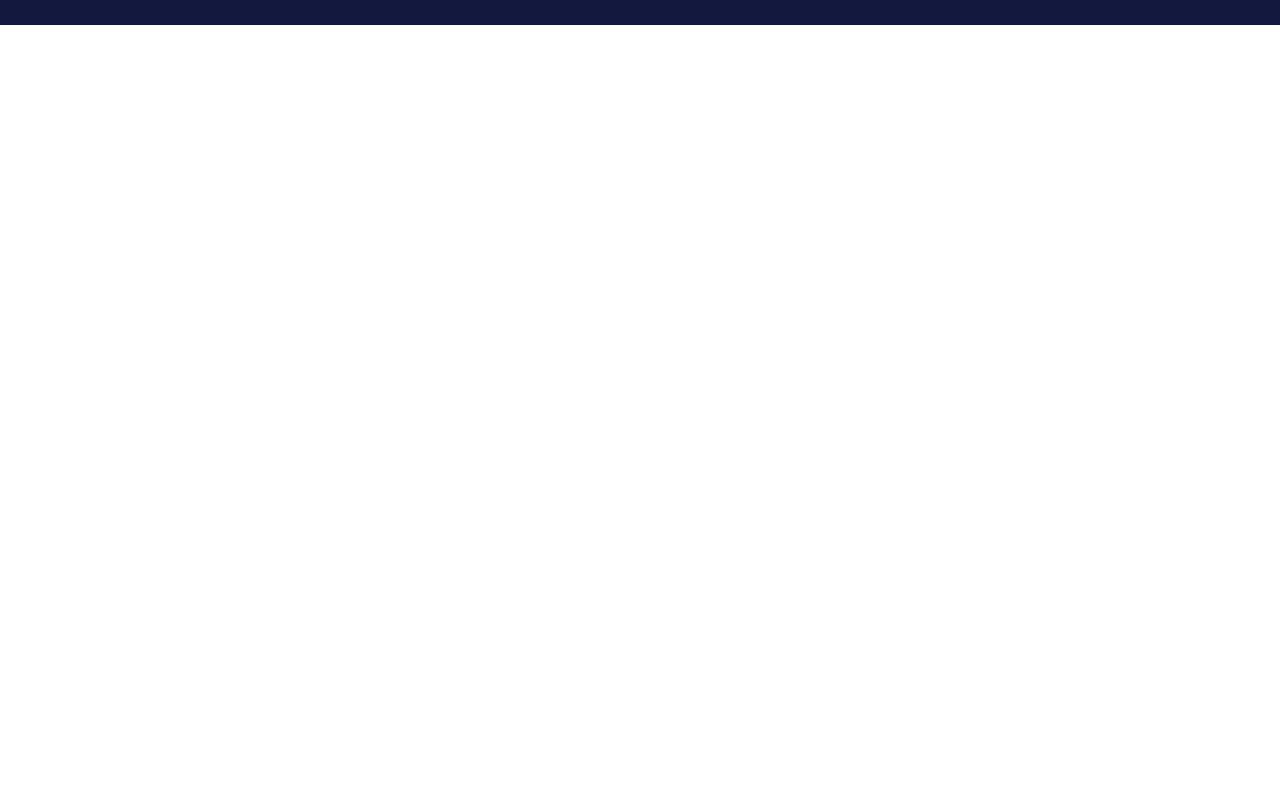
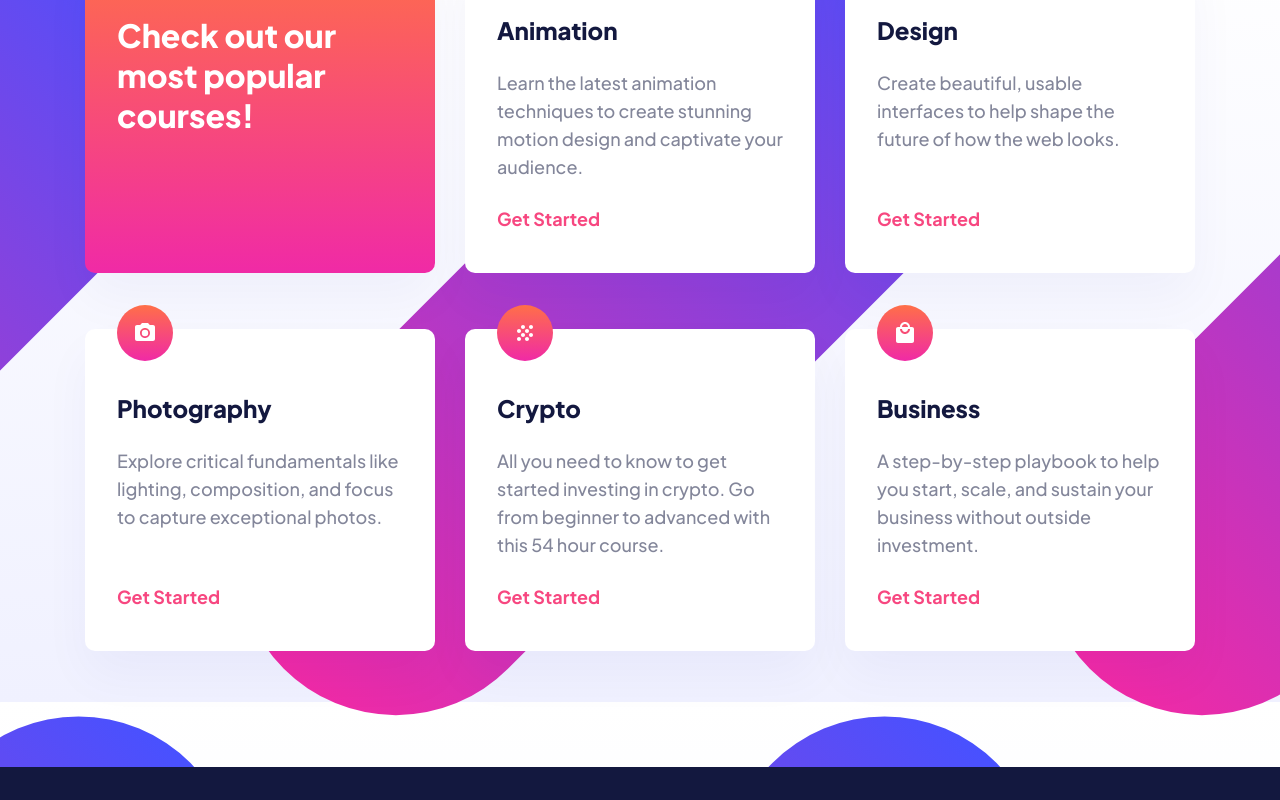
Before and after one commit to tokhirboiskhonov/skilled-elearning-landing, a plain HTML site: page index.html in a window 1280 px wide. Shown: the part 898-1698 px from the top of the page. Before the commit the page ends 923 px from the top, so only its background shows below. Drawn offline with nearby package versions, Linux system fonts and the light colour scheme.

Commit message:
feat: finished popular-course section

```diff
--- a/css/style.css
+++ b/css/style.css
@@ -190,6 +190,72 @@ img {
   color: var(--dark);
 }
 
+/* CARD */
+
+.card {
+  position: relative;
+  z-index: 1;
+  display: flex;
+  flex-direction: column;
+  align-items: flex-start;
+  padding: 56px 28px 32px;
+  border-radius: 10px;
+  background-color: #fff;
+  box-shadow: 0px 25px 50px 0px rgba(6, 22, 141, 0.04);
+}
+
+.card--primary {
+  padding: 24px 28px 32px;
+  background-color: var(--primary);
+  background: linear-gradient(180deg, #ff6f48 0%, #f02aa6 100%);
+}
+
+.card__title {
+  margin-top: 0;
+  margin-bottom: 16px;
+  font-size: 20px;
+  font-weight: 800;
+  line-height: normal;
+  color: var(--dark);
+}
+
+.card--primary .card__title {
+  margin-bottom: 0;
+  font-size: 24px;
+  line-height: 32px;
+  color: #fff;
+}
+
+.card__icon {
+  position: absolute;
+  z-index: 1;
+  left: 28px;
+  top: -24px;
+}
+
+.card__description {
+  flex-grow: 1;
+  margin-top: 0;
+  margin-bottom: 24px;
+}
+
+.card__link {
+  text-decoration: none;
+  text-transform: capitalize;
+  font-size: 18px;
+  font-weight: bold;
+  line-height: 28px;
+  color: var(--primary);
+}
+
+.card__link:hover {
+  color: #ffa7c3;
+}
+
+.card__link:active {
+  opacity: 0.6;
+}
+
 /* MAIN-CONTENT */
 
 .main-content {
@@ -282,6 +348,17 @@ img {
   top: -24px;
   right: -20px;
 }
+
+/* POPULAR-COURSES */
+.popular-courses {
+  padding-top: 45px;
+  padding-bottom: 80px;
+}
+
+.popular-courses__card:not(:last-child) {
+  margin-bottom: 40px;
+}
+
 /* SITE-FOOTER  */
 
 .site-footer {
@@ -310,6 +387,36 @@ img {
 
   .hero__members-stats-card {
     right: -37px;
+  }
+}
+
+@media only screen and (min-width: 700px) {
+  .popular-courses {
+    padding-top: 115px;
+    padding-bottom: 30px;
+  }
+
+  .popular-courses__container {
+    display: flex;
+    flex-wrap: wrap;
+    justify-content: space-between;
+  }
+
+  .popular-courses__card {
+    width: calc((100% - 10px) / 2);
+  }
+
+  .popular-courses__card,
+  .popular-courses__card:not(:last-child) {
+    margin-bottom: 56px;
+  }
+
+  .card--primary {
+    padding: 56px 32px 32px;
+  }
+
+  .card__icon {
+    left: 32px;
   }
 }
 
@@ -412,6 +519,33 @@ img {
     top: 0;
     right: -10px;
   }
+
+  .card--primary {
+    padding: 64px 32px 32px;
+  }
+
+  .card {
+    padding: 64px 32px 40px;
+  }
+
+  .card--primary .card__title {
+    font-size: 32px;
+    line-height: 40px;
+  }
+
+  .card__title {
+    margin-bottom: 24px;
+    font-size: 24px;
+  }
+
+  .popular-courses {
+    padding-top: 54px;
+    padding-bottom: 60px;
+  }
+
+  .popular-courses__card {
+    width: calc((100% - 60px) / 3);
+  }
 }
 
 @media only screen and (min-width: 1140px) {
--- a/index.html
+++ b/index.html
@@ -38,7 +38,7 @@
     </header>
 
     <main class="main-content">
-		<!-- HERO -->
+      <!-- HERO -->
       <section class="hero">
         <div class="hero__container container">
           <div class="hero__info">
@@ -88,6 +88,96 @@
           </div>
         </div>
       </section>
+
+      <!-- Popular Courses -->
+
+      <section class="popular-courses">
+        <div class="popular-courses__container container">
+          <div class="popular-courses__card card card--primary">
+            <h2 class="card__title">Check out our most popular courses!</h2>
+          </div>
+
+          <div class="popular-courses__card card">
+            <h3 class="card__title">Animation</h3>
+            <img
+              class="card__icon"
+              src="./img/icon-animation.svg"
+              alt="Icon"
+              width="56"
+              height="56"
+            />
+            <p class="card__description">
+              Learn the latest animation techniques to create stunning motion
+              design and captivate your audience.
+            </p>
+            <a href="#" class="card__link">get started</a>
+          </div>
+
+          <div class="popular-courses__card card">
+            <h3 class="card__title">Design</h3>
+            <img
+              class="card__icon"
+              src="./img/icon-design.svg"
+              alt="Icon"
+              width="56"
+              height="56"
+            />
+            <p class="card__description">
+              Create beautiful, usable interfaces to help shape the future of
+              how the web looks.
+            </p>
+            <a href="#" class="card__link">get started</a>
+          </div>
+
+          <div class="popular-courses__card card">
+            <h3 class="card__title">Photography</h3>
+            <img
+              class="card__icon"
+              src="./img/icon-photography.svg"
+              alt="Icon"
+              width="56"
+              height="56"
+            />
+            <p class="card__description">
+              Explore critical fundamentals like lighting, composition, and
+              focus to capture exceptional photos.
+            </p>
+            <a href="#" class="card__link">get started</a>
+          </div>
+
+          <div class="popular-courses__card card">
+            <h3 class="card__title">Crypto</h3>
+            <img
+              class="card__icon"
+              src="./img/icon-crypto.svg"
+              alt="Icon"
+              width="56"
+              height="56"
+            />
+            <p class="card__description">
+              All you need to know to get started investing in crypto. Go from
+              beginner to advanced with this 54 hour course.
+            </p>
+            <a href="#" class="card__link">get started</a>
+          </div>
+
+          <div class="popular-courses__card card">
+            <h3 class="card__title">Business</h3>
+            <img
+              class="card__icon"
+              src="./img/icon-business.svg"
+              alt="Icon"
+              width="56"
+              height="56"
+            />
+            <p class="card__description">
+              A step-by-step playbook to help you start, scale, and sustain your
+              business without outside investment.
+            </p>
+            <a href="#" class="card__link">get started</a>
+          </div>
+        </div>
+      </section>
     </main>
 
     <footer class="site-footer logo-cta">
```
